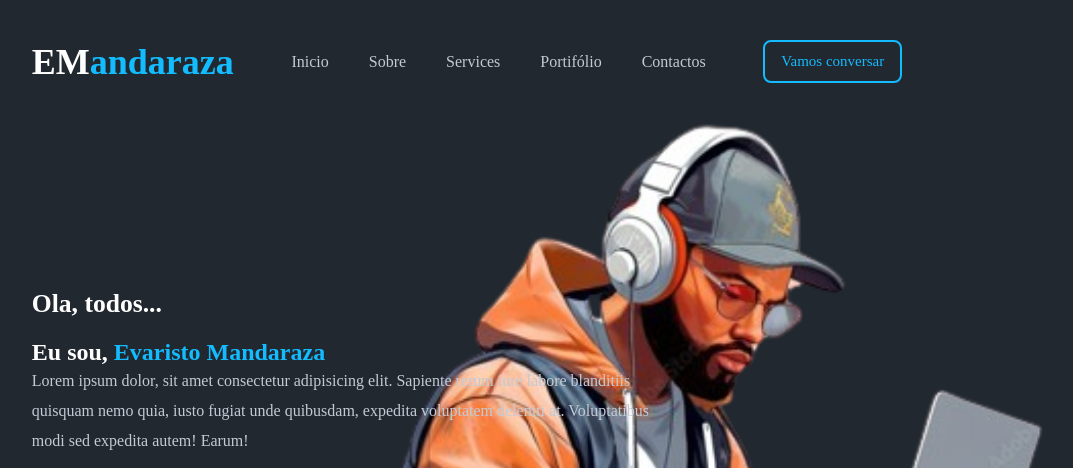
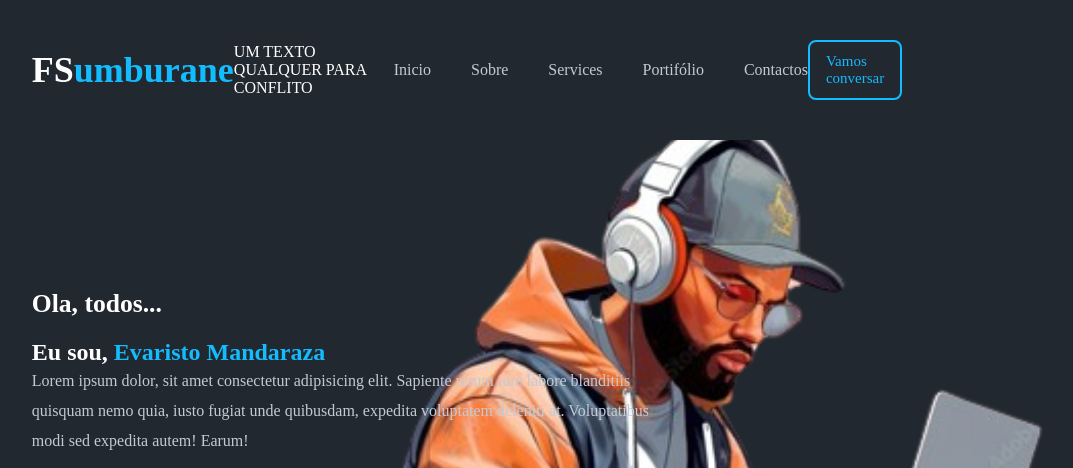
Before and after one commit to felixsumburane/portifolio, a plain HTML site: page index.html in a window 1280 px wide. Shown: the top 468 px of the page, without its empty margins (173-1246 px from the left). Drawn offline with Linux system fonts and the light colour scheme.

Commit message:
commit de conflito esse

```diff
--- a/index.html
+++ b/index.html
@@ -4,7 +4,7 @@
 <head>
     <meta charset="UTF-8">
     <meta name="viewport" content="width=device-width, initial-scale=1.0">
-    <title>Portifólio - Evaristo</title>
+    <title>Portifólio - Sumburane</title>
 
     <link rel="stylesheet" href="css/style.css">
 </head>
@@ -14,7 +14,8 @@
     <!-- HEADER -->
 
     <header>
-        <a href="#" class="logo">EM<span>andaraza</span></a>
+        <a href="#" class="logo">FS<span>umburane</span></a>
+        <p>UM TEXTO QUALQUER PARA CONFLITO</p>
         <ul class="navlist">
             <li><a href="#home">Inicio</a></li>
             <li><a href="#about">Sobre</a></li>
```
